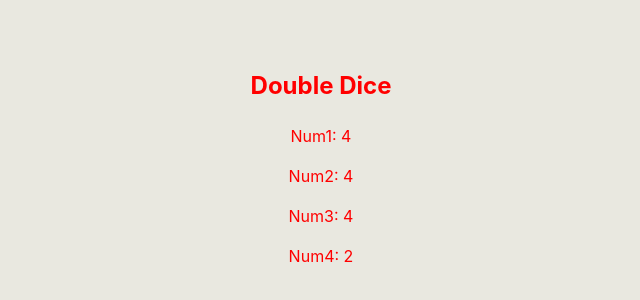
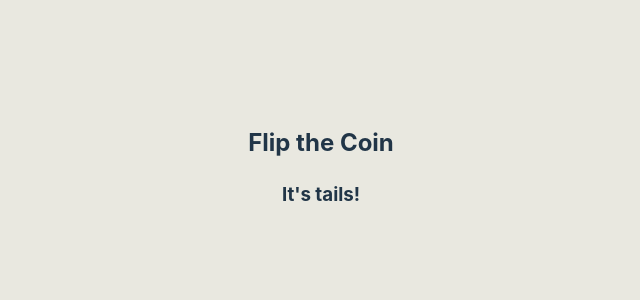
Before and after one commit to yisusworldwide/my-react-apps, a React (Vite) app: page / in a window 1280 px wide. Shown: the part 234-534 px from the top of the page, without its empty margins (319-959 px from the left). Built offline with nearby package versions, Linux system fonts and the light colour scheme.

Commit message:
FlipCoin.jsx own new component

```diff
--- a/src/App.jsx
+++ b/src/App.jsx
@@ -1,7 +1,6 @@
 import './App.css';
 
-//import PropertyList from "./PropertyList.jsx";
-import DoubleDice from "./DoubleDice"
+import FlipCoin from "./FlipCoin";
 
 // const properties = [
 //   { id: 129031, name: "Desert Yurt", rating: 4.9, price: 150 },
@@ -38,7 +37,7 @@ function App() {
     <>
 
       <div>
-        <DoubleDice />
+        <FlipCoin />
       </div>
 
     </>
--- /dev/null
+++ b/src/FlipCoin.jsx
@@ -0,0 +1,12 @@
+export default function flipCoin (){
+    const flipCoin = Math.floor(Math.random() * 2) +1;
+    console.log(flipCoin);
+
+    return (
+
+        <div>
+            <h2>Flip the Coin</h2>
+            { flipCoin === 1 ? <h3>It's heads!</h3> : <h3>It's tails!</h3> }
+        </div>
+    );
+}
```
